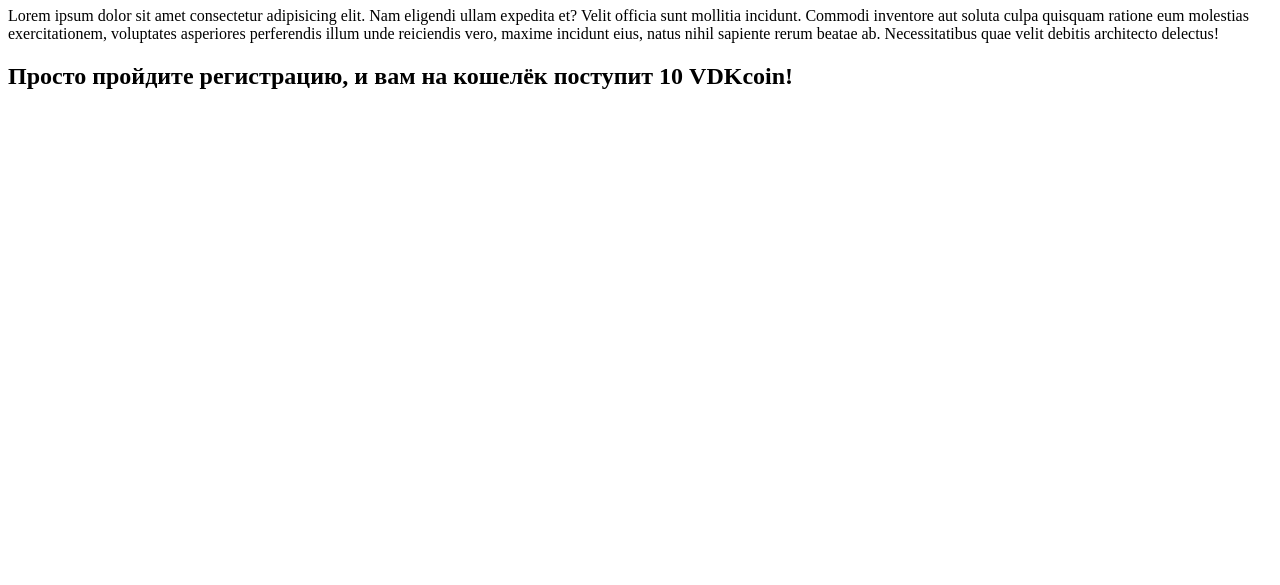
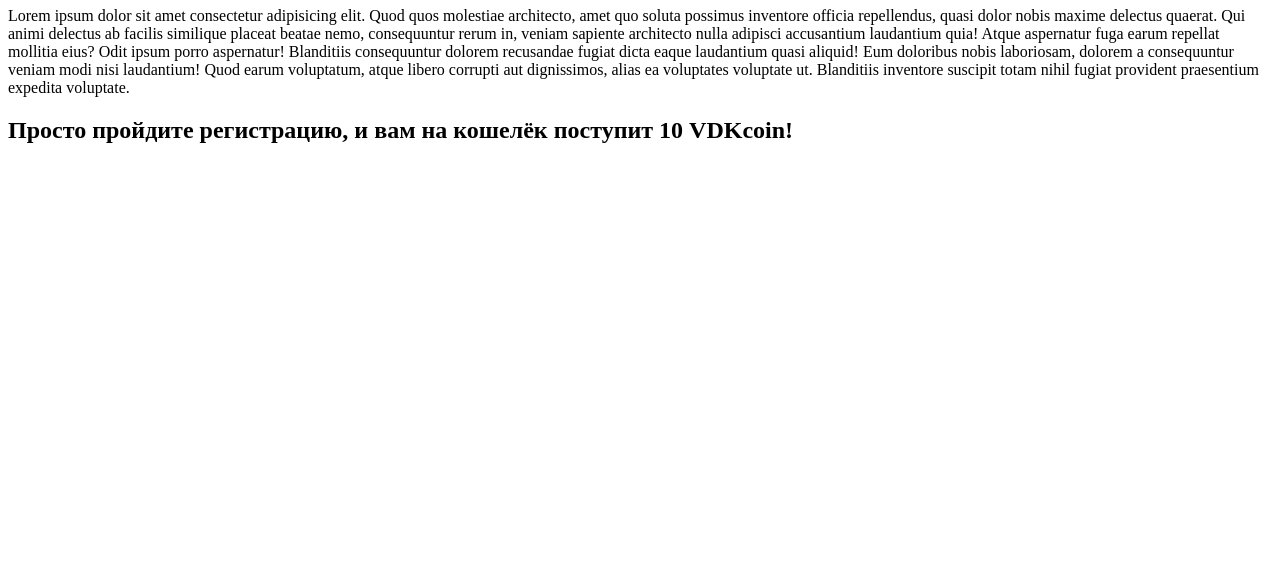
Before and after one commit to KalininVD/VDKcoin, a plain HTML site: page Web/index.html in a window 1280 px wide. Shown: the part 215-800 px from the top of the page. Drawn offline with Linux system fonts and the light colour scheme.

Commit message:
feat: changed info on the main page

```diff
--- a/Web/index.html
+++ b/Web/index.html
@@ -10,7 +10,7 @@
     </p>
     <h1>Что такое блокчейн, криптовалюты и другие страшные слова?</h1>
     <p>
-        Lorem ipsum dolor sit amet consectetur adipisicing elit. Nam eligendi ullam expedita et? Velit officia sunt mollitia incidunt. Commodi inventore aut soluta culpa quisquam ratione eum molestias exercitationem, voluptates asperiores perferendis illum unde reiciendis vero, maxime incidunt eius, natus nihil sapiente rerum beatae ab. Necessitatibus quae velit debitis architecto delectus!
+        Lorem ipsum dolor sit amet consectetur adipisicing elit. Quod quos molestiae architecto, amet quo soluta possimus inventore officia repellendus, quasi dolor nobis maxime delectus quaerat. Qui animi delectus ab facilis similique placeat beatae nemo, consequuntur rerum in, veniam sapiente architecto nulla adipisci accusantium laudantium quia! Atque aspernatur fuga earum repellat mollitia eius? Odit ipsum porro aspernatur! Blanditiis consequuntur dolorem recusandae fugiat dicta eaque laudantium quasi aliquid! Eum doloribus nobis laboriosam, dolorem a consequuntur veniam modi nisi laudantium! Quod earum voluptatum, atque libero corrupti aut dignissimos, alias ea voluptates voluptate ut. Blanditiis inventore suscipit totam nihil fugiat provident praesentium expedita voluptate.
     </p>
     <h2>Просто пройдите регистрацию, и вам на кошелёк поступит 10 VDKcoin!</h2>
 </body>
```
